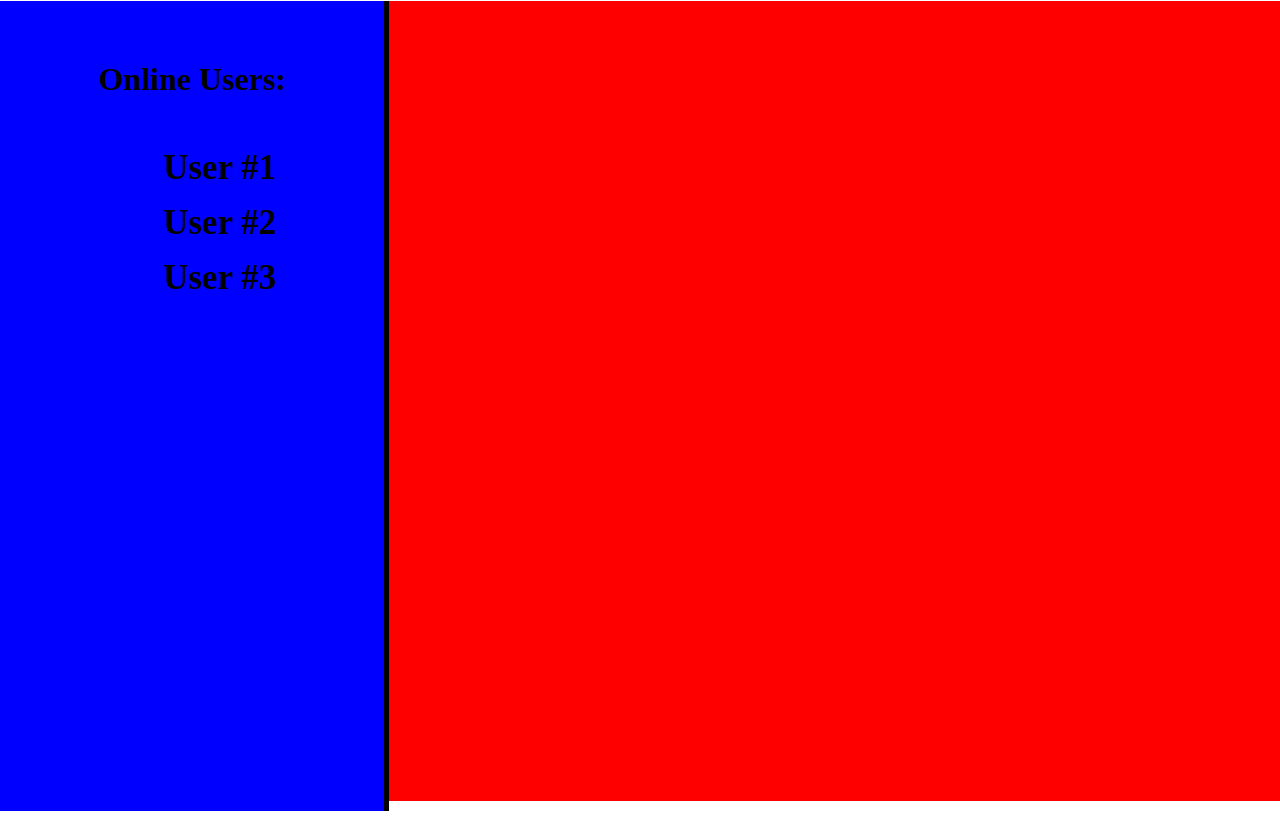
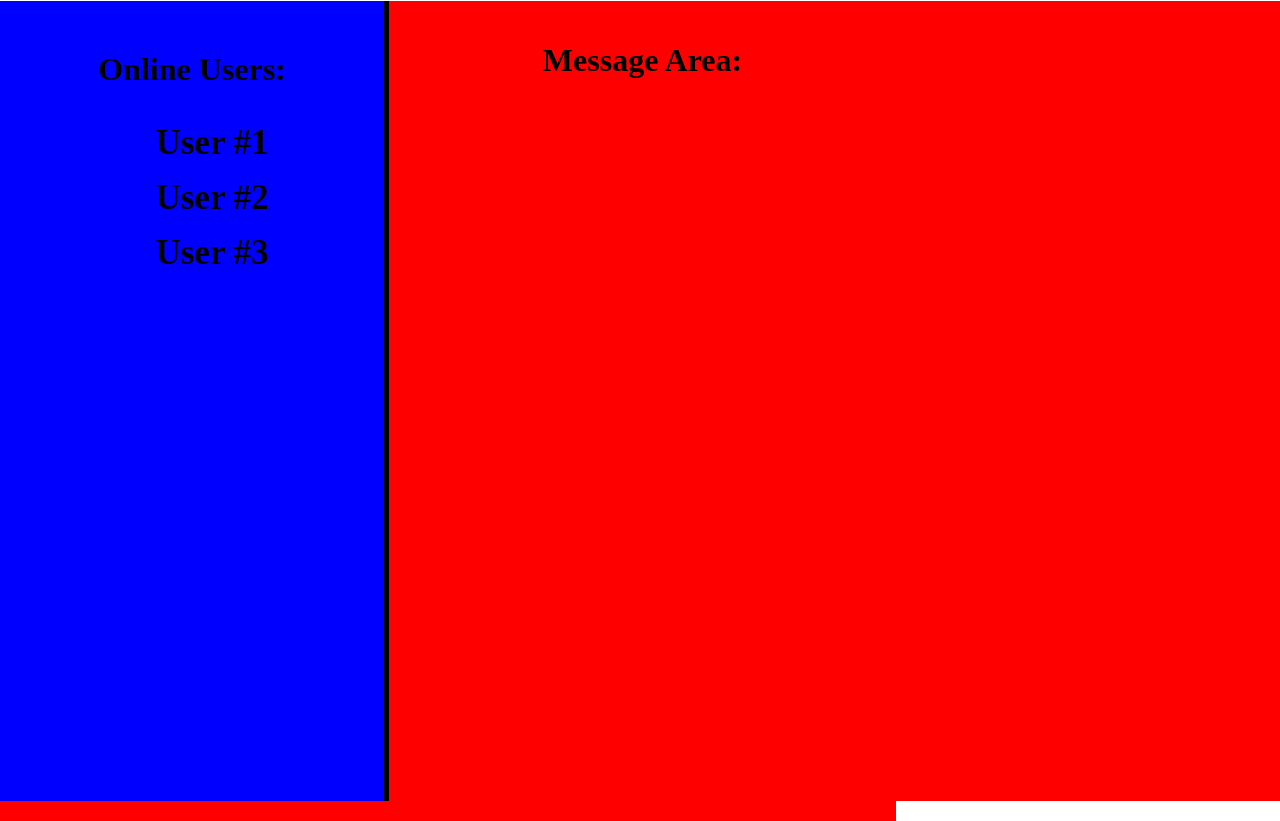
Before and after one commit to blkdm0n/chat-application, a website: page public/index.html in a window 1280 px wide. Both pictures are taken after typing "Sample" into the empty fields and a click on the input "Log-in". Drawn offline with nearby package versions, Linux system fonts and the light colour scheme; no server answers.

Commit message:
added message area to html, this is where our messages will be displayed

```diff
--- a/public/index.html
+++ b/public/index.html
@@ -33,6 +33,11 @@
         </ul>
       </div>
     </div>
+    <div id="message-area">
+      <div id="messages">
+        <h1>Message Area:</h1>
+      </div>
+    </div>
   </div>
 
   <script text="application/javascript">
--- a/public/styles.css
+++ b/public/styles.css
@@ -43,7 +43,6 @@ body {
 }
 
 #users-area {
-  padding-top: 10px;
   height: 100%;
   width: 30%;
   border-right: 5px solid black;
@@ -62,7 +61,6 @@ body {
 }
 
 #users {
-  margin: 50px 0px 0px 15px;
   text-align: left;
   font-size: 35px;
   list-style-type: none;
@@ -73,3 +71,15 @@ body {
   margin-top: 15px;
   text-align: center;
 }
+
+#message-area {
+   padding-top: 20px;
+   height: 100%;
+   width: 70%;
+   background-color: red;
+   text-align: center;
+}
+
+#message {
+  margin-top: 50px;
+}
```
